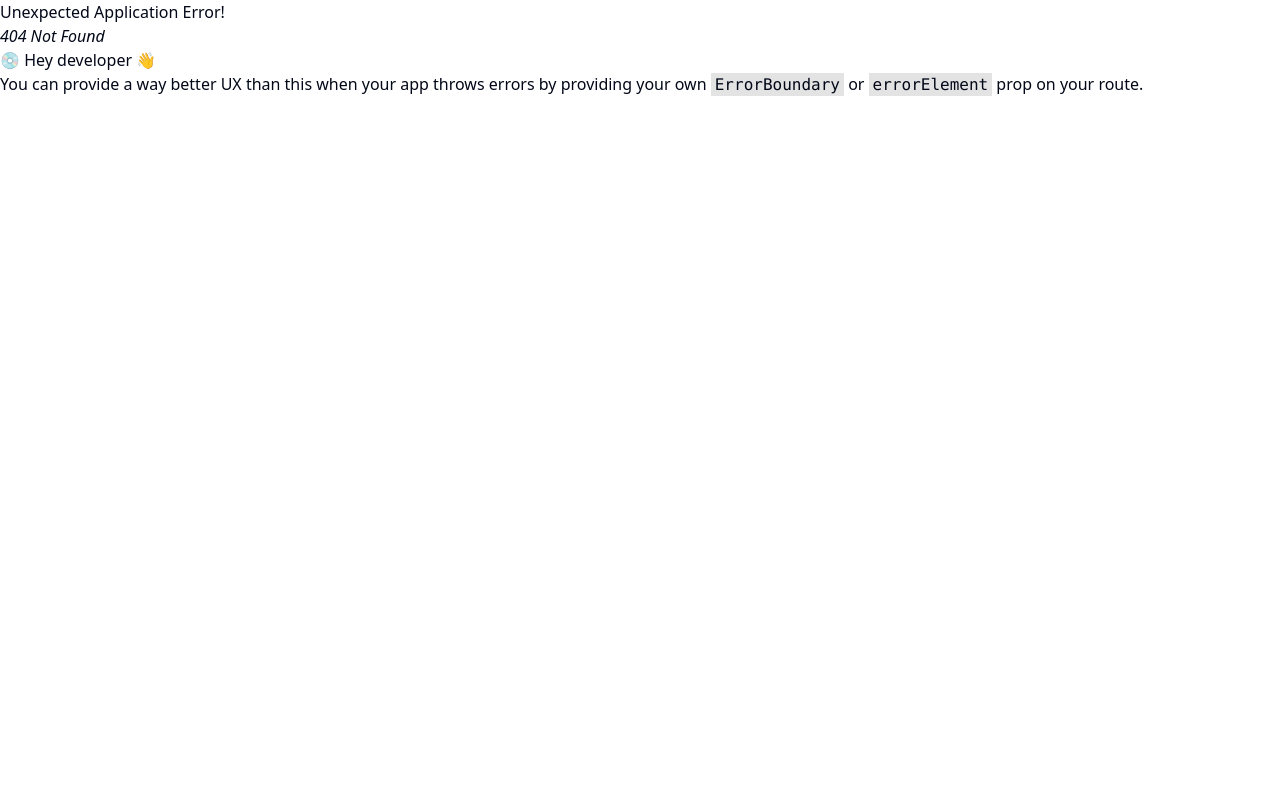
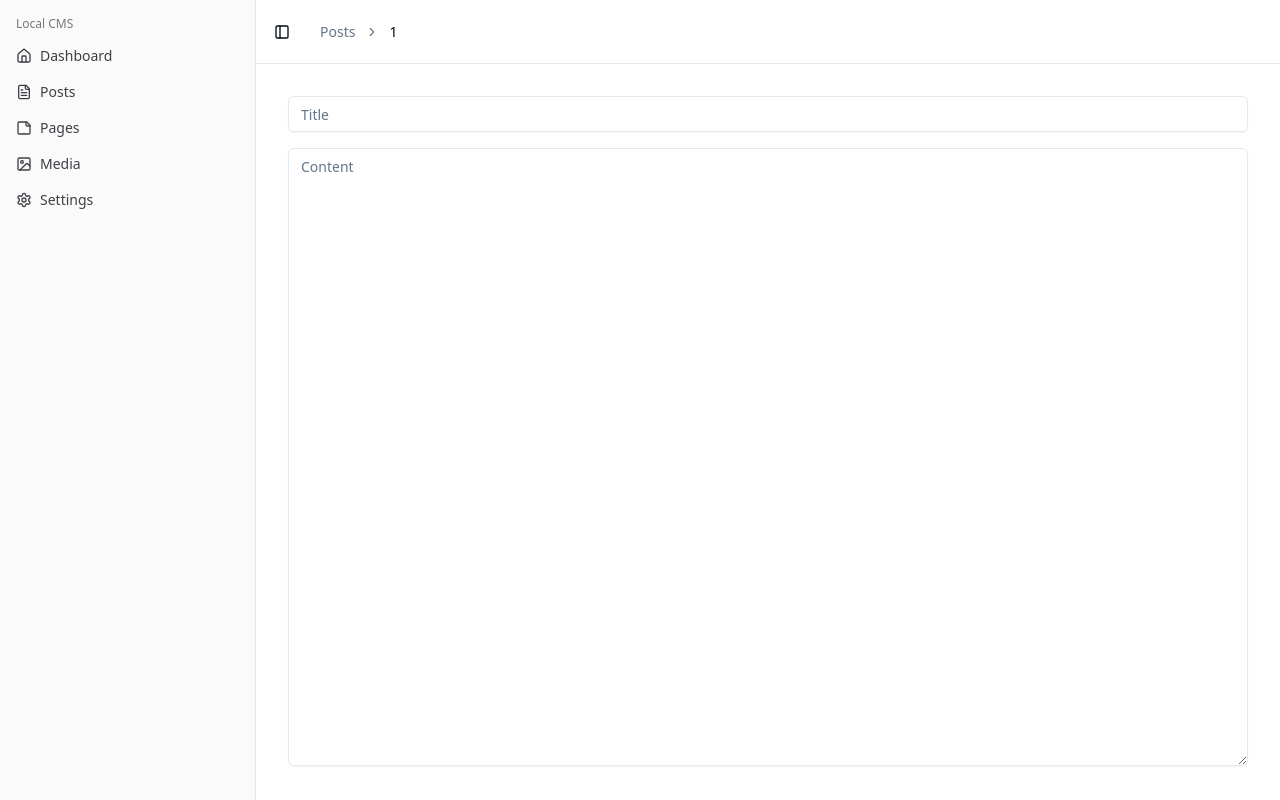
Before and after one commit to p3yman/peyman.me-astro, a React app in the folder cms/: page /posts/1 in a window 1280 px wide. Before the commit this address had no page. Built offline with nearby package versions, Linux system fonts and the light colour scheme.

Commit message:
Edit post template

```diff
--- a/cms/src/App.tsx
+++ b/cms/src/App.tsx
@@ -1,6 +1,7 @@
 import { createBrowserRouter, RouterProvider } from "react-router-dom";
 import { DefaultLayout } from "./layouts/Default";
 import { Posts } from "./pages/Posts";
+import { EditPost } from "./pages/EditPost";
 
 const router = createBrowserRouter([
   {
@@ -16,6 +17,10 @@ const router = createBrowserRouter([
         element: <Posts />,
       },
       {
+        path: "/posts/:id",
+        element: <EditPost />,
+      },
+      {
         path: "/settings",
         element: <div>Settings</div>,
       },
--- /dev/null
+++ b/cms/src/components/ui/textarea.tsx
@@ -0,0 +1,22 @@
+import * as React from "react"
+
+import { cn } from "@/lib/utils"
+
+const Textarea = React.forwardRef<
+  HTMLTextAreaElement,
+  React.ComponentProps<"textarea">
+>(({ className, ...props }, ref) => {
+  return (
+    <textarea
+      className={cn(
+        "flex min-h-[60px] w-full rounded-md border border-input bg-transparent px-3 py-2 text-base shadow-sm placeholder:text-muted-foreground focus-visible:outline-none focus-visible:ring-1 focus-visible:ring-ring disabled:cursor-not-allowed disabled:opacity-50 md:text-sm",
+        className
+      )}
+      ref={ref}
+      {...props}
+    />
+  )
+})
+Textarea.displayName = "Textarea"
+
+export { Textarea }
--- /dev/null
+++ b/cms/src/pages/EditPost.tsx
@@ -0,0 +1,28 @@
+import { PageWrapper } from "@/components/PageWrapper";
+import { Input } from "@/components/ui/input";
+import { Textarea } from "@/components/ui/textarea";
+import { useParams } from "react-router-dom";
+
+export const EditPost = () => {
+  const { id = "" } = useParams<{ id: string }>();
+  return (
+    <div>
+      <PageWrapper
+        breadcrumbs={[
+          {
+            title: "Posts",
+            url: "/posts",
+          },
+          {
+            title: id,
+          },
+        ]}
+      >
+        <div className="flex flex-col gap-4">
+          <Input placeholder="Title" />
+          <Textarea placeholder="Content" rows={30} />
+        </div>
+      </PageWrapper>
+    </div>
+  );
+};
```
